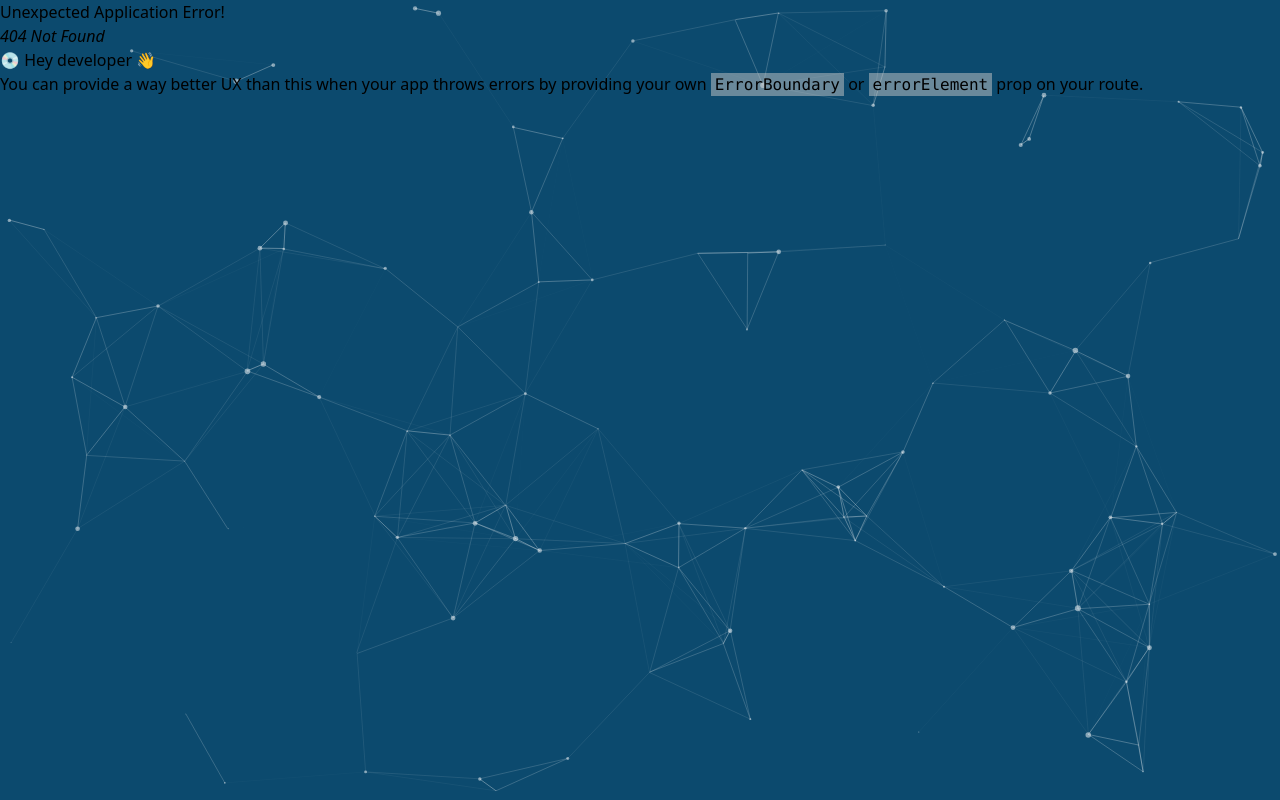
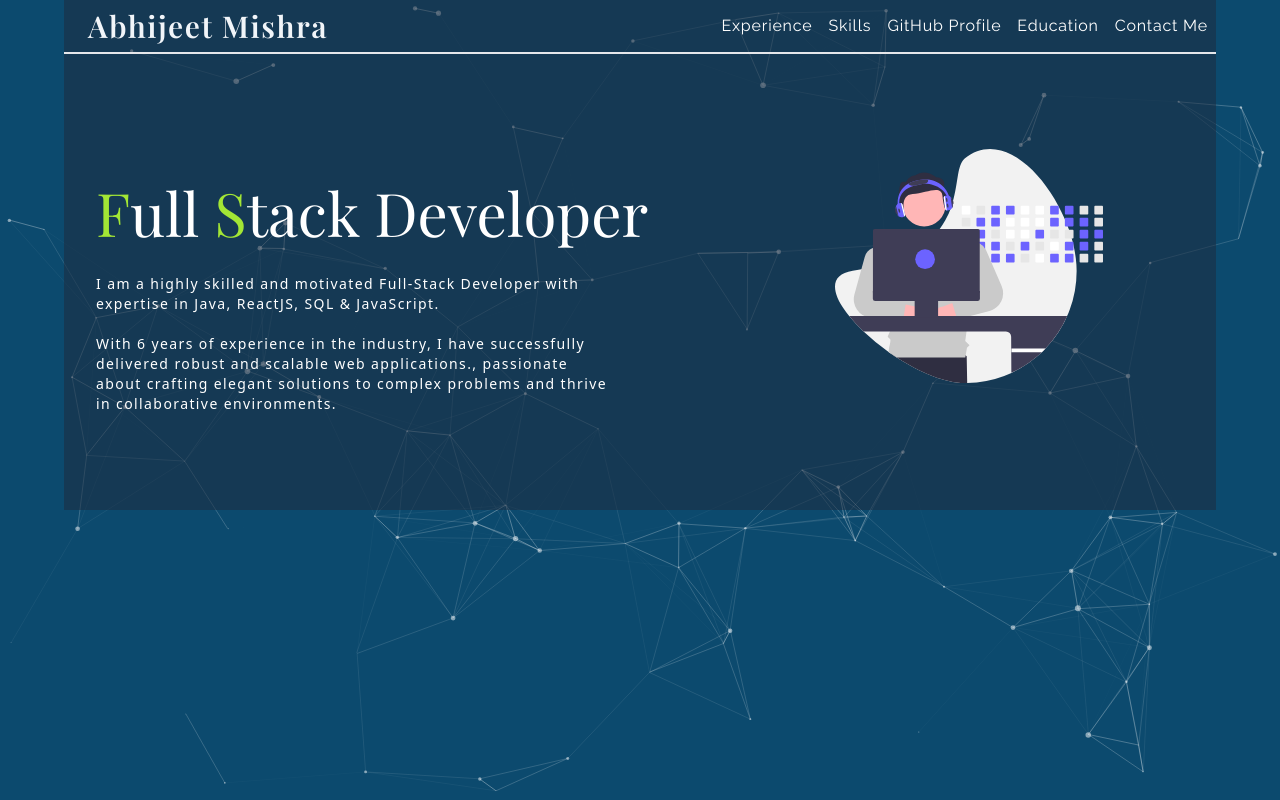
Before and after one commit to radharamanaa/portfoliio-fullstack, a React (Create React App) app: page /portfoliio-fullstack/portfoliio-fullstack/about in a window 1280 px wide. Before the commit this address had no page. Built offline with nearby package versions, Linux system fonts and the light colour scheme; a web font is replaced by a local one.

Commit message:
working great

```diff
--- a/package.json
+++ b/package.json
@@ -2,6 +2,7 @@
   "name": "dev-profile",
   "version": "0.1.0",
   "private": true,
+  "homepage": "https://radharamanaa.github.io/portfoliio-fullstack",
   "dependencies": {
     "@testing-library/jest-dom": "^5.16.5",
     "@testing-library/react": "^13.4.0",
@@ -26,7 +27,9 @@
     "start": "react-scripts start",
     "build": "react-scripts build",
     "test": "react-scripts test",
-    "eject": "react-scripts eject"
+    "eject": "react-scripts eject",
+    "predeploy": "npm run build",
+    "deploy": "gh-pages -d build"
   },
   "eslintConfig": {
     "extends": [
@@ -47,6 +50,7 @@
     ]
   },
   "devDependencies": {
+    "gh-pages": "^5.0.0",
     "tailwindcss": "^3.3.2"
   }
 }
--- a/src/App.tsx
+++ b/src/App.tsx
@@ -7,8 +7,11 @@ function App() {
   const location = useLocation();
   const navigate = useNavigate();
   useEffect(() => {
-    if (location.pathname && location.pathname === "/") {
-      navigate("/about");
+    if (
+      location.pathname &&
+      location.pathname.includes("portfoliio-fullstack")
+    ) {
+      navigate("portfoliio-fullstack/about");
     }
   }, []);
 
--- a/src/components/Header.tsx
+++ b/src/components/Header.tsx
@@ -29,7 +29,7 @@ const Header: React.FC = () => {
         className="ml-4 text-3xl text-slate-100 cursor-pointer font-playfair font-semibold tracking-wider
           first-letter:font-semibold first-letter:text-4xl flex justify-center md:justify-start"
       >
-        <Link to="/about"> Abhijeet Mishra</Link>
+        <Link to="portfoliio-fullstack/about"> Abhijeet Mishra</Link>
       </motion.h2>
       <RightHeader />
     </motion.header>
--- a/src/components/RightHeader.tsx
+++ b/src/components/RightHeader.tsx
@@ -6,19 +6,19 @@ const RightHeader: React.FC = () => {
   return (
     <motion.div className="flex justify-around items-center gap-4 flex-wrap mt-8 md:mt-0">
       <motion.div className="cursor-pointer text-white font-raleway tracking-wider">
-        <NavLink to="experience">Experience</NavLink>
+        <NavLink to="portfoliio-fullstack/experience">Experience</NavLink>
       </motion.div>
       <motion.div className="cursor-pointer text-white font-raleway tracking-wider">
-        <NavLink to="skills">Skills</NavLink>
+        <NavLink to="portfoliio-fullstack/skills">Skills</NavLink>
       </motion.div>
       <motion.div className="cursor-pointer text-white font-raleway tracking-wider">
-        <NavLink to="github">GitHub Profile</NavLink>
+        <NavLink to="portfoliio-fullstack/github">GitHub Profile</NavLink>
       </motion.div>
       <motion.div className="cursor-pointer text-white font-raleway tracking-wider">
-        <NavLink to="education">Education</NavLink>
+        <NavLink to="portfoliio-fullstack/education">Education</NavLink>
       </motion.div>
       <motion.div className="cursor-pointer text-white font-raleway tracking-wider">
-        <NavLink to="contactme">Contact Me</NavLink>
+        <NavLink to="portfoliio-fullstack/contactme">Contact Me</NavLink>
       </motion.div>
     </motion.div>
   );
```
Also changed, not shown: src/index.tsx (+7 -7 lines), 1 other file (tests, documents, lock files or other folders).
